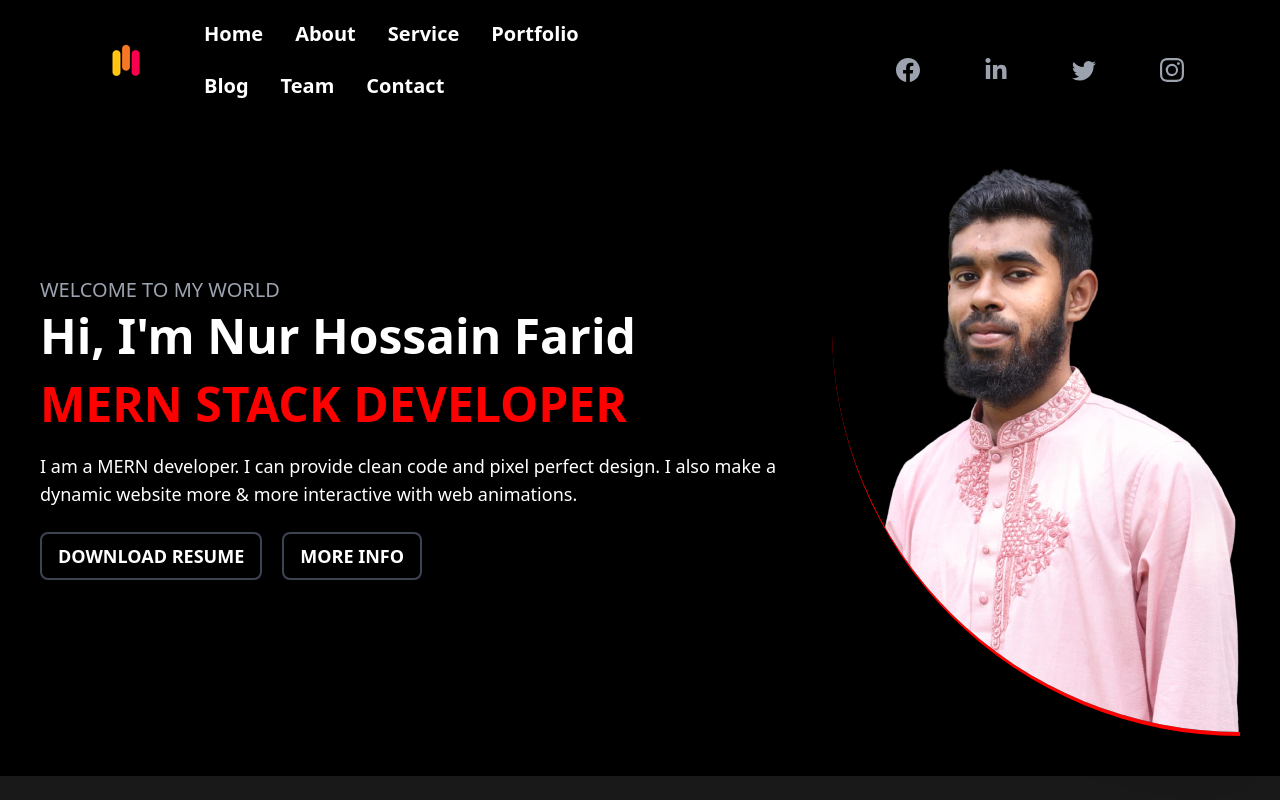
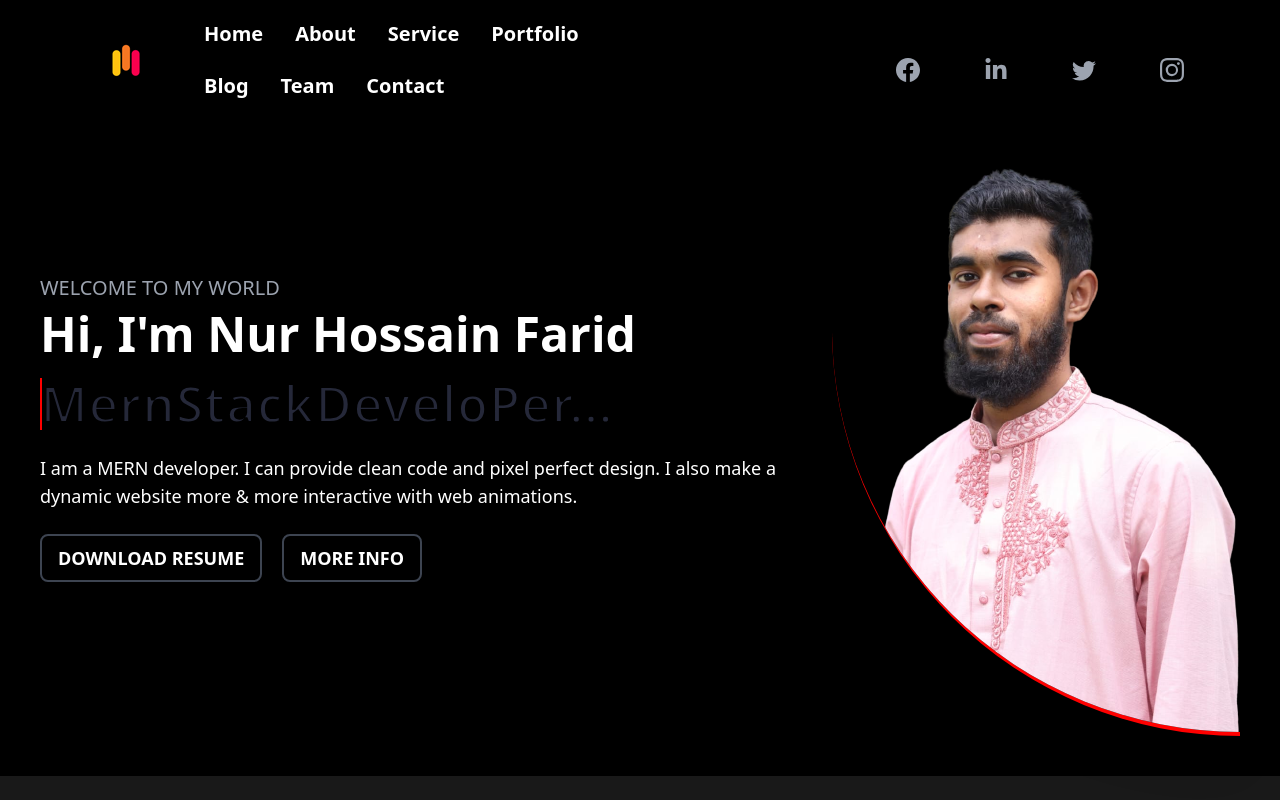
Before and after one commit to nurhossainfarid/my-portfolio-client-side, a React (Create React App) app: page / in a window 1280 px wide. Shown: the top 800 px of the page. Built offline with nearby package versions, Linux system fonts and the light colour scheme.

Commit message:
add animation

```diff
--- /dev/null
+++ b/src/Pages/Home/Banner/Banner.css
@@ -0,0 +1,31 @@
+.animation {
+    position: relative;
+    font-size: 4vw;
+    color: #252839;
+    -webkit-text-stroke: .3vw #000;
+}
+.animation::before {
+    content: attr(data-text);
+    position: absolute;
+    top: 0px;
+    left: 0px;
+    width: 0%;
+    height: 100%;
+    color: #ff0000;
+    -webkit-text-stroke: .0vw #ff0000;
+    border-right: 2px solid #ff0000;
+    overflow: hidden;
+    animation: farid 6s linear infinite;
+}
+
+@keyframes farid {
+    0%,10%,100% {
+        width: 0;
+    }
+    30% {
+        width: 20%;
+    }
+    70%,90% {
+        width: 85%;
+    }
+}
--- a/src/Pages/Home/Banner/Banner.js
+++ b/src/Pages/Home/Banner/Banner.js
@@ -1,5 +1,6 @@
 import React from 'react';
-import MyPic from '../../../images/mypic.png'
+import MyPic from '../../../images/mypic.png';
+import './Banner.css';
 
 const Banner = () => {
     return (
@@ -10,7 +11,7 @@ const Banner = () => {
                     <div className="text-center md:text-left md:text-start">
                     <h1 className="text-lg md:text-xl text-gray-400 uppercase">Welcome to my world</h1>
                     <h1 className="text-3xl md:text-5xl font-bold text-white mt-1 md:mt-2">Hi, I'm Nur Hossain Farid</h1>
-                    <h1 className="text-3xl md:text-5xl font-bold text-primary mt-2 md:mt-5">MERN STACK DEVELOPER</h1>
+                    <h1 className="text-3xl md:text-5xl font-bold text-primary mt-2 md:mt-5 animation" data-text="MernStackDeveloPer...">MernStackDeveloPer...</h1>
                         <p className="py-6 text-white text-sm md:text-lg">I am a MERN developer. I can provide clean code and pixel perfect design. I also make a dynamic website more & more interactive with web animations.</p>
                     <div className="flex gap-5 md:flex-row flex-col w-2/3 mx-auto md:w-full">
                         <button className="btn bg-inherit border-2 hover:bg-primary tex-md md:text-lg text-white hover:scale-110 hover:border-primary"><a target="_blank" href="https://drive.google.com/file/d/18Zk0ccjPUBqfvQAdg6IhBgngUQFxzW6S/view?fbclid=IwAR3EFSxrlq8YomNh7Uc46HIuWjHeEhYb7uFp1kv_zVe-lWZ2hEKXiyEdTz8">Download Resume</a></button>
```
